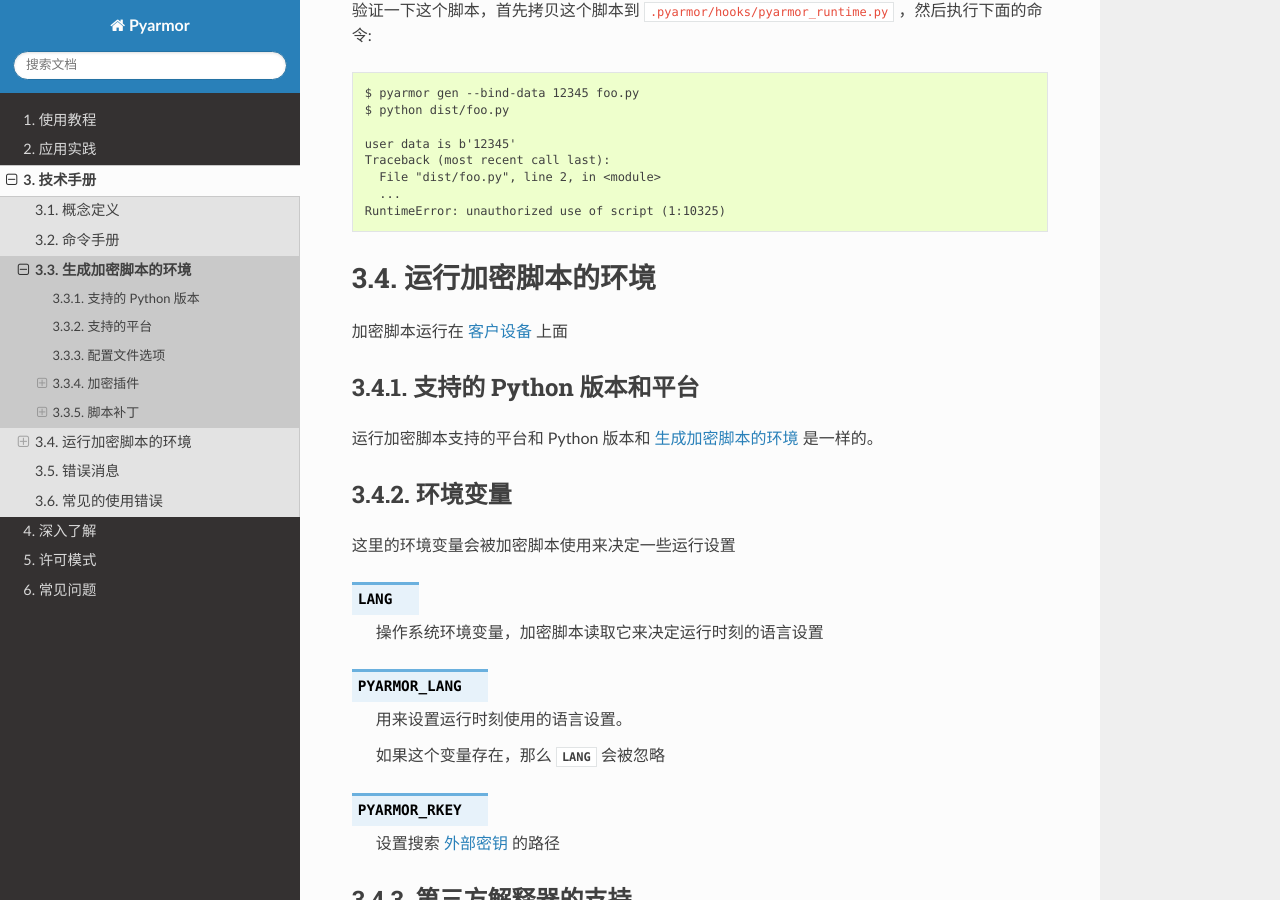
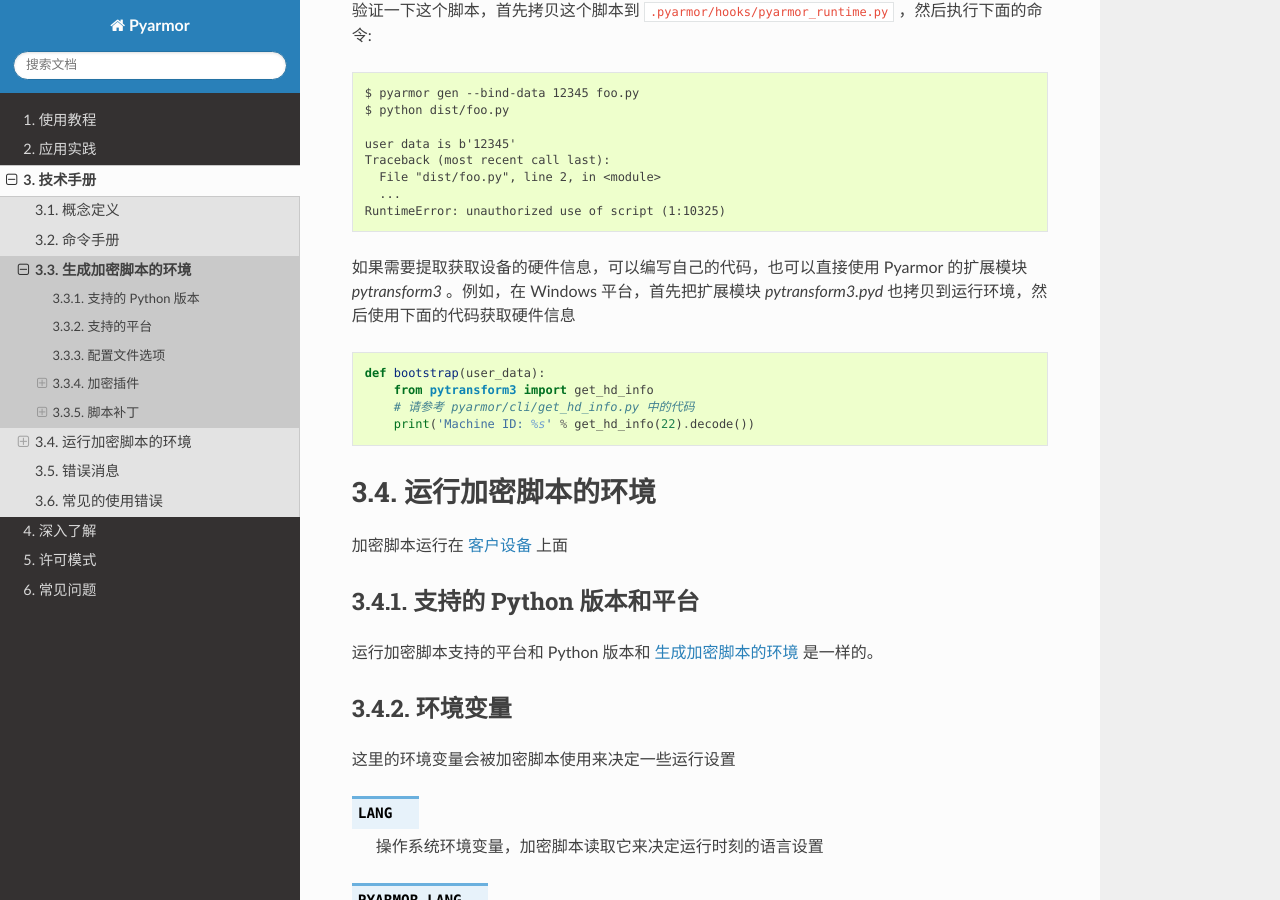
Before and after one commit to dashingsoft/pyarmor-docs-zh, a Sphinx documentation site: the page built from docs/reference/environments.rst, in a window 1280 px wide and 900 px high, scrolled down 6194 px. Built offline with Sphinx 7.4.7 and the Read the Docs theme 3.1.0, drawn with Linux system fonts in a browser that asks for light colours.

Commit message:
说明如何在特殊脚本中获取硬件信息

```diff
--- a/docs/reference/environments.rst
+++ b/docs/reference/environments.rst
@@ -286,6 +286,15 @@
       ...
     RuntimeError: unauthorized use of script (1:10325)
 
+如果需要提取获取设备的硬件信息，可以编写自己的代码，也可以直接使用 Pyarmor 的扩展模块 `pytransform3` 。例如，在 Windows 平台，首先把扩展模块 `pytransform3.pyd` 也拷贝到运行环境，然后使用下面的代码获取硬件信息
+
+.. code-block:: python
+
+    def bootstrap(user_data):
+        from pytransform3 import get_hd_info
+        # 请参考 pyarmor/cli/get_hd_info.py 中的代码
+        print('Machine ID: %s' % get_hd_info(22).decode())
+
 ====================
  运行加密脚本的环境
 ====================
```
